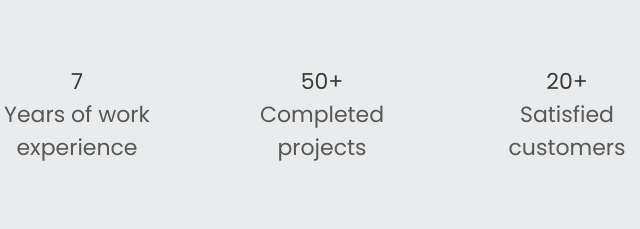
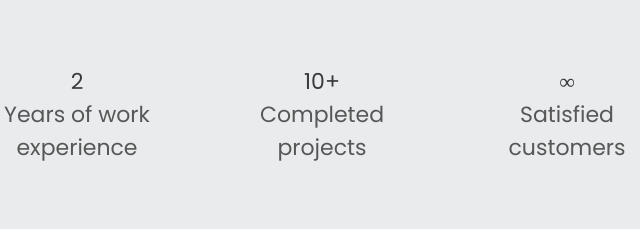
Before and after one commit to candebarcelo/solvd-homeworks, a website built with Parcel: page 13-environment-and-preprocessors/index.html in a window 1280 px wide. Shown: the part 426-655 px from the top of the page, 318-958 px from the left. Built offline with nearby package versions, Linux system fonts and the light colour scheme; files whose address does not match are found by name.

Commit message:
update stats

```diff
--- a/13-environment-and-preprocessors/index.html
+++ b/13-environment-and-preprocessors/index.html
@@ -49,15 +49,15 @@
         <section class="achievements">
           <div class="container achievements__list">
             <div class="achievements__item">
-              <span class="achievements__item__number">7</span> <br />
+              <span class="achievements__item__number">2</span> <br />
               <span class="achievements__item__feat">Years of work experience</span>
             </div>
             <div class="achievements__item">
-              <span class="achievements__item__number">50+</span> <br />
+              <span class="achievements__item__number">10+</span> <br />
               <span class="achievements__item__feat">Completed projects</span>
             </div>
             <div class="achievements__item">
-              <span class="achievements__item__number">20+</span> <br />
+              <span class="achievements__item__number">∞</span> <br />
               <span class="achievements__item__feat">Satisfied customers</span>
             </div>
           </div>
@@ -103,7 +103,7 @@
         </div>
       </section>
     </main>
-    <footer class="footer">© Candelaria Barcelo. 2022 All rights reserved</footer>
+    <footer class="footer">© Candelaria Barcelo. 2024 All rights reserved</footer>
     <script src="./index.js"></script>
   </body>
 </html>
```
Also changed, not shown: 1 other file.
